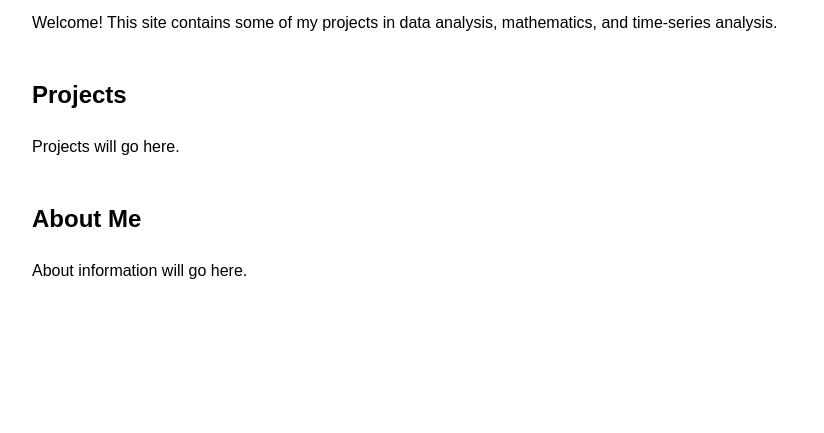
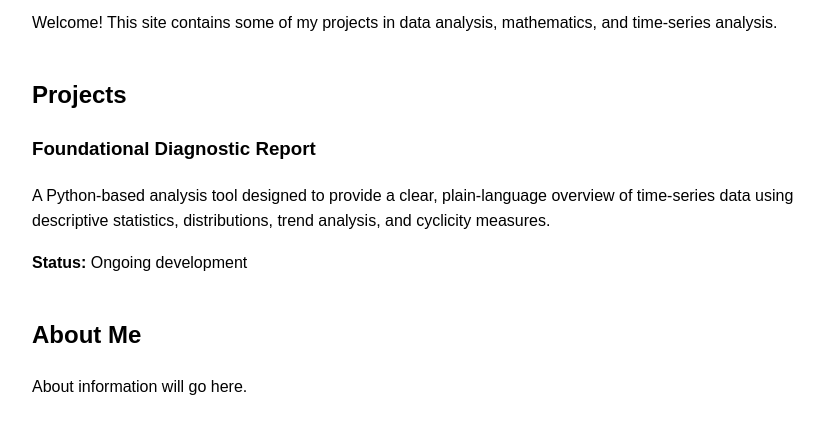
Before and after one commit to smithtimothy294-cyber/Data-Analysis.github.io, a plain HTML site: page index.html in a window 1280 px wide. Shown: the part 197-630 px from the top of the page, without its empty margins (208-1032 px from the left). Drawn offline with Linux system fonts and the light colour scheme.

Commit message:
Update index.html

```diff
--- a/index.html
+++ b/index.html
@@ -19,7 +19,17 @@
 
     <h2 id="projects">Projects</h2>
 
-    <p>Projects will go here.</p>
+    <div class="project-card">
+    <h3>Foundational Diagnostic Report</h3>
+
+    <p>
+        A Python-based analysis tool designed to provide a clear,
+        plain-language overview of time-series data using descriptive
+        statistics, distributions, trend analysis, and cyclicity measures.
+    </p>
+
+    <p><strong>Status:</strong> Ongoing development</p>
+</div>
 
     <h2 id="about">About Me</h2>
 
```
